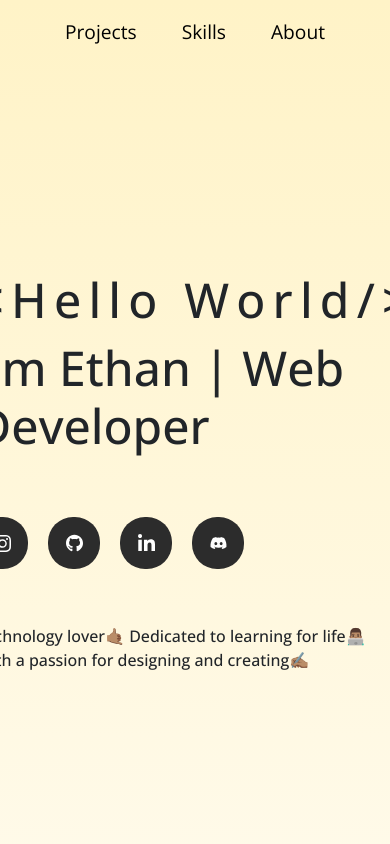
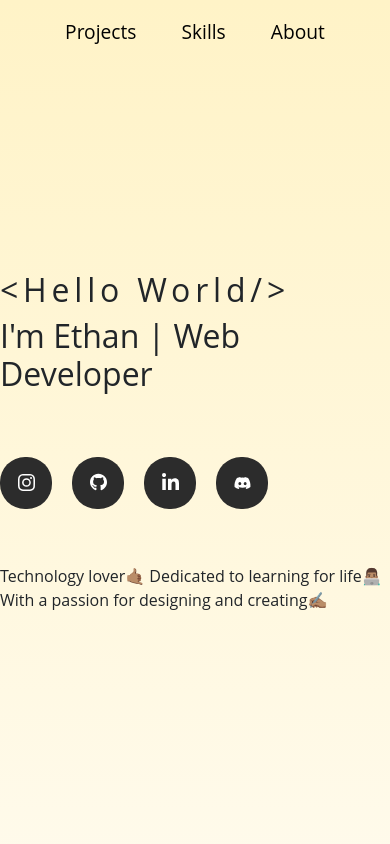
Before and after one commit to Ethang187/Portfolio, a plain HTML site: page index.html in a window 390 px wide. Shown: the top 844 px of the page. Drawn offline with nearby package versions, Linux system fonts and the light colour scheme; files whose address does not match are found by name.

Commit message:
optimized it better for mobile phone

```diff
--- a/index.html
+++ b/index.html
@@ -2,15 +2,15 @@
 <html>
 <head>
 	<meta charset="utf-8">
-	<meta name="viewport" content="width=device-width, initial-scale=1">
+	<meta name="viewport" content="width=device-width, initial-scale=1.0">
 	<title>Ethan's Portfolio</title>
 	<link href="https://cdn.jsdelivr.net/npm/bootstrap@5.3.3/dist/css/bootstrap.min.css" rel="stylesheet" integrity="sha384-QWTKZyjpPEjISv5WaRU9OFeRpok6YctnYmDr5pNlyT2bRjXh0JMhjY6hW+ALEwIH" crossorigin="anonymous">
 	<link rel="stylesheet" type="text/css" href="style.css">
 	<link rel="preconnect" href="https://fonts.googleapis.com">
 	<link rel="preconnect" href="https://fonts.gstatic.com" crossorigin>
-	<link href="https://fonts.googleapis.com/css2?family=Open+Sans:ital,wght@0,300..800;1,300..800&display=swap" rel="stylesheet">
+	<linkhref="https://fonts.googleapis.com/css2?family=Open+Sans:ital,wght@0,300..800;1,300..800&display=swap" rel="stylesheet">
 	<link rel="stylesheet" type="text/css" href="buttons.css">
-	<link rel="stylesheet" href="https://cdnjs.cloudflare.com/ajax/libs/animate.css/4.1.1/animate.min.css"/>
+	<linkrel="stylesheet" href="https://cdnjs.cloudflare.com/ajax/libs/animate.css/4.1.1/animate.min.css"/>
 </head>
 <body>
 
--- a/style.css
+++ b/style.css
@@ -191,8 +191,11 @@ h1 {
 }
 
 @media (max-width:660px) {
+	.firstsection {
+		margin-bottom: 50px;
+	}
 	h1 {
-		font-size: 3em;
+		font-size: 2em;
 	}
 	.logos {
 		margin-bottom: 50px;
@@ -200,4 +203,7 @@ h1 {
 	#learnmore {
 		margin-top: 50px;
 	}
+	.right-hand-side-skills{
+		width: 480px;
+	}
 }
```
